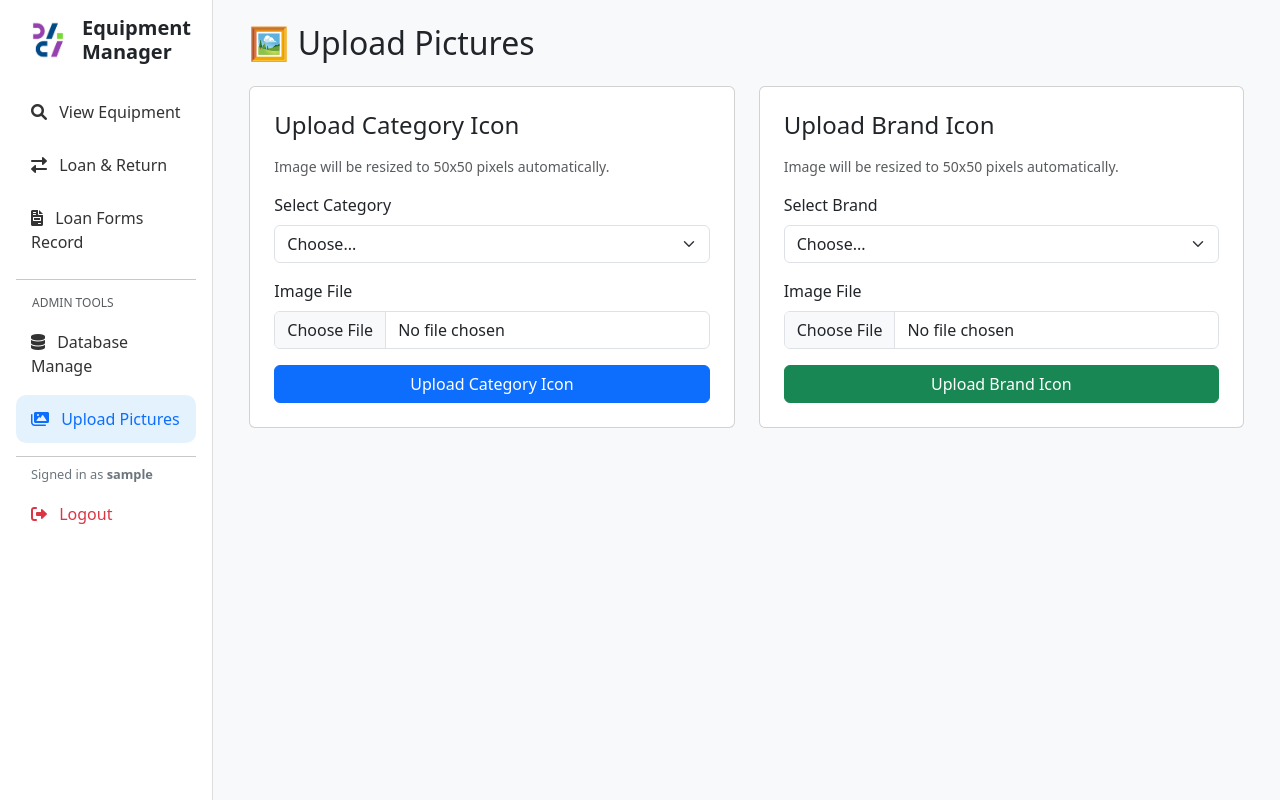
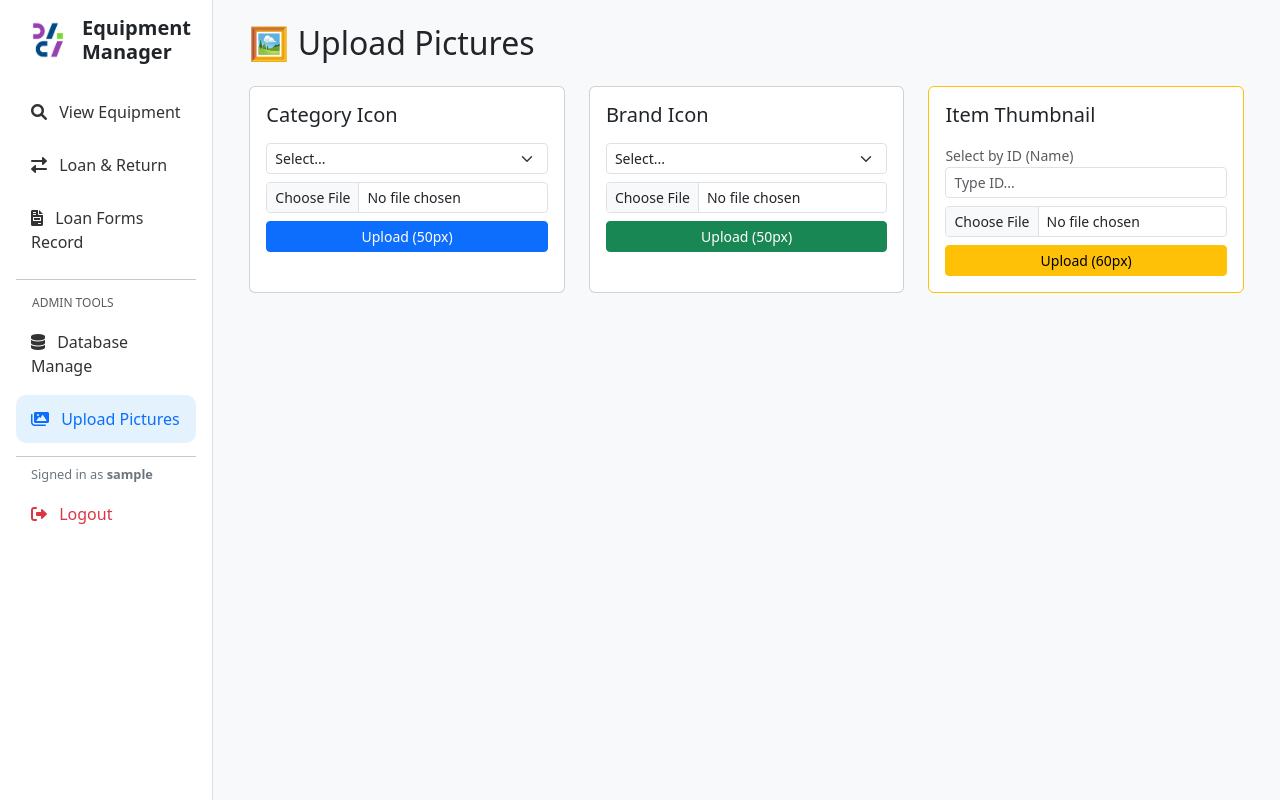
Before and after one commit to rexwonghk97/EquipmentManager, a Flask app: page /upload_images in a window 1280 px wide. Run offline with Flask 3, Linux system fonts and the light colour scheme; the visitor is signed in with stand-in values (Sample User, id 1); data comes from the database, SQL or seed files in the repository; some libraries are stand-ins or nearby versions.

Commit message:
Update upload_images.html

```diff
--- a/templates/upload_images.html
+++ b/templates/upload_images.html
@@ -5,60 +5,70 @@
     <h2 class="mb-4">🖼️ Upload Pictures</h2>
 
     <div class="row">
-        <!-- 1. Upload for Category -->
-        <div class="col-md-6">
-            <div class="card p-4 h-100">
-                <h4 class="mb-3">Upload Category Icon</h4>
-                <p class="text-muted small">Image will be resized to 50x50 pixels automatically.</p>
-
+        <!-- 1. Category -->
+        <div class="col-md-4">
+            <div class="card p-3 h-100">
+                <h5 class="mb-3">Category Icon</h5>
                 <form method="POST" enctype="multipart/form-data">
                     <input type="hidden" name="upload_type" value="category">
-
-                    <div class="mb-3">
-                        <label class="form-label">Select Category</label>
-                        <select name="target_name" class="form-select" required>
-                            <option value="" disabled selected>Choose...</option>
+                    <div class="mb-2">
+                        <select name="target_name" class="form-select form-select-sm" required>
+                            <option value="" disabled selected>Select...</option>
                             {% for c in categories %}
                                 <option value="{{ c }}">{{ c }}</option>
                             {% endfor %}
                         </select>
                     </div>
-
-                    <div class="mb-3">
-                        <label class="form-label">Image File</label>
-                        <input type="file" name="image_file" class="form-control" accept="image/*" required>
+                    <div class="mb-2">
+                        <input type="file" name="image_file" class="form-control form-control-sm" accept="image/*" required>
                     </div>
-
-                    <button type="submit" class="btn btn-primary w-100">Upload Category Icon</button>
+                    <button type="submit" class="btn btn-primary btn-sm w-100">Upload (50px)</button>
                 </form>
             </div>
         </div>
 
-        <!-- 2. Upload for Brand -->
-        <div class="col-md-6">
-            <div class="card p-4 h-100">
-                <h4 class="mb-3">Upload Brand Icon</h4>
-                <p class="text-muted small">Image will be resized to 50x50 pixels automatically.</p>
-
+        <!-- 2. Brand -->
+        <div class="col-md-4">
+            <div class="card p-3 h-100">
+                <h5 class="mb-3">Brand Icon</h5>
                 <form method="POST" enctype="multipart/form-data">
                     <input type="hidden" name="upload_type" value="brand">
-
-                    <div class="mb-3">
-                        <label class="form-label">Select Brand</label>
-                        <select name="target_name" class="form-select" required>
-                            <option value="" disabled selected>Choose...</option>
+                    <div class="mb-2">
+                        <select name="target_name" class="form-select form-select-sm" required>
+                            <option value="" disabled selected>Select...</option>
                             {% for b in brands %}
                                 <option value="{{ b }}">{{ b }}</option>
                             {% endfor %}
                         </select>
                     </div>
+                    <div class="mb-2">
+                        <input type="file" name="image_file" class="form-control form-control-sm" accept="image/*" required>
+                    </div>
+                    <button type="submit" class="btn btn-success btn-sm w-100">Upload (50px)</button>
+                </form>
+            </div>
+        </div>
 
-                    <div class="mb-3">
-                        <label class="form-label">Image File</label>
-                        <input type="file" name="image_file" class="form-control" accept="image/*" required>
+        <!-- 3. [新] Specific Item -->
+        <div class="col-md-4">
+            <div class="card p-3 h-100 border-warning">
+                <h5 class="mb-3">Item Thumbnail</h5>
+                <form method="POST" enctype="multipart/form-data">
+                    <input type="hidden" name="upload_type" value="item">
+                    <div class="mb-2">
+                        <label class="small text-muted">Select by ID (Name)</label>
+                        <!-- 使用 datalist 做 searchable dropdown -->
+                        <input type="text" name="target_name" list="items_list" class="form-control form-control-sm" placeholder="Type ID..." required>
+                        <datalist id="items_list">
+                            {% for item in all_items %}
+                                <option value="{{ item.Equipment_ID }}">{{ item.Name }}</option>
+                            {% endfor %}
+                        </datalist>
                     </div>
-
-                    <button type="submit" class="btn btn-success w-100">Upload Brand Icon</button>
+                    <div class="mb-2">
+                        <input type="file" name="image_file" class="form-control form-control-sm" accept="image/*" required>
+                    </div>
+                    <button type="submit" class="btn btn-warning btn-sm w-100">Upload (60px)</button>
                 </form>
             </div>
         </div>
```
